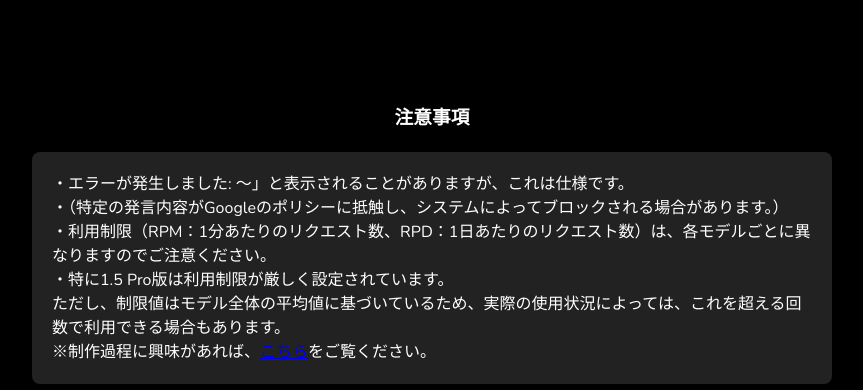
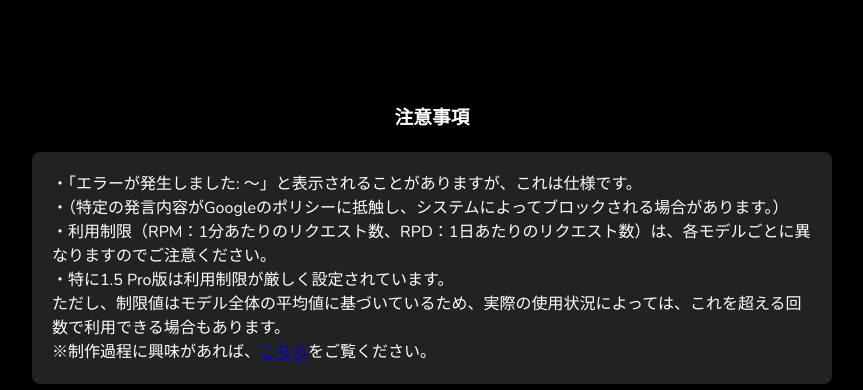
Before and after one commit to omeedayo/omeedayo.github.io, a plain HTML site: page ai_chat.html in a window 1280 px wide. Shown: the part 1570-1960 px from the top of the page, without its empty margins (208-1071 px from the left). Drawn offline with nearby package versions, Linux system fonts and the light colour scheme.

Commit message:
Update ai_chat.html

```diff
--- a/ai_chat.html
+++ b/ai_chat.html
@@ -159,7 +159,7 @@
     <div class="notice-section">
 
       <p>
-          ・エラーが発生しました: 〜」と表示されることがありますが、これは仕様です。<br>
+          ・「エラーが発生しました: 〜」と表示されることがありますが、これは仕様です。<br>
           ・（特定の発言内容がGoogleのポリシーに抵触し、システムによってブロックされる場合があります。）<br>
           ・利用制限（RPM：1分あたりのリクエスト数、RPD：1日あたりのリクエスト数）は、各モデルごとに異なりますのでご注意ください。<br>
           ・特に1.5 Pro版は利用制限が厳しく設定されています。<br>
```
